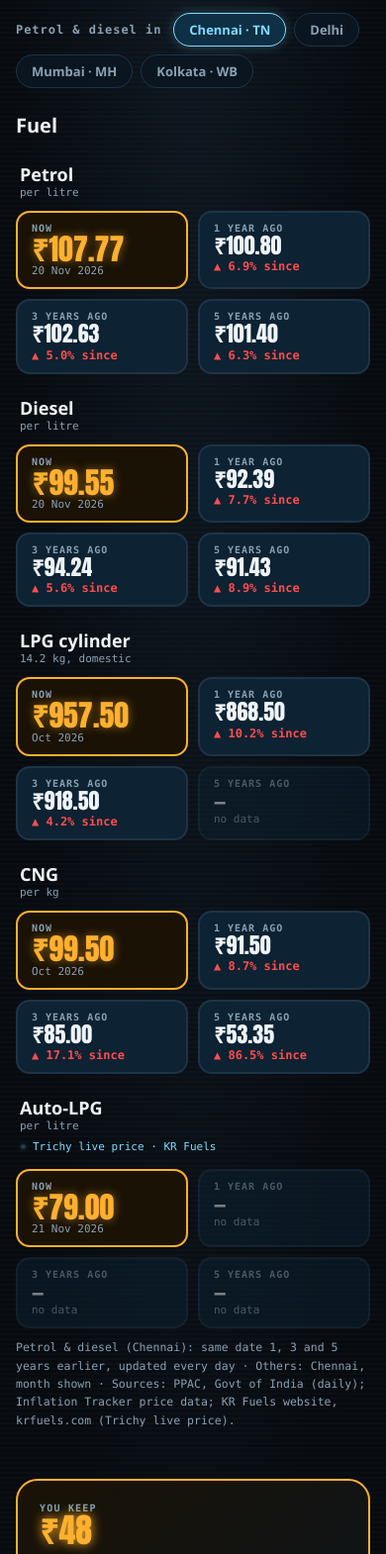
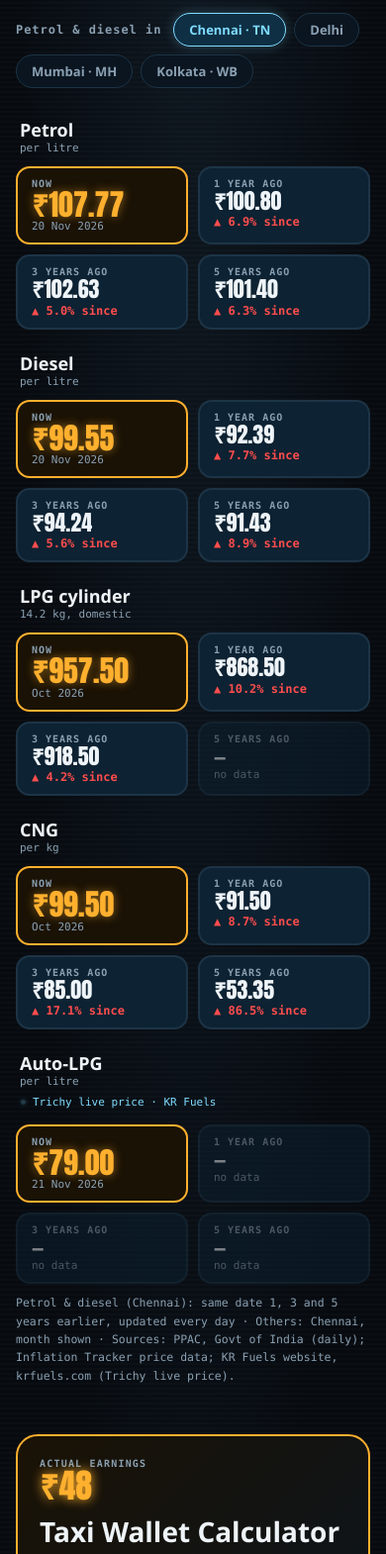
Before and after one commit to laxpdkt/laxpdkt.github.io, a plain HTML site: page index.html in a window 390 px wide. Shown: the part 5340-6910 px from the top of the page at 99% size. Drawn offline with Linux system fonts and the light colour scheme; a web font is replaced by a local one.

Commit message:
Calculator stamp moved left (no extra space; own line on phones); Money Corner sentence on one line; no 'Fuel' heading; calculator card says Actual earnings
Co-Authored-By: Claude Opus 5.5 <noreply@anthropic.com>

```diff
--- a/index.html
+++ b/index.html
@@ -139,7 +139,7 @@
   .mc .wrap { position: relative; z-index: 1; }
   .mc .eyebrow { color: var(--glow); font-family: var(--f-mono); }
   .mc h2 { color: var(--amber); font-size: clamp(30px, 4.5vw, 46px); font-weight: 800; }
-  .mc .lead { color: var(--hud-dim); max-width: 60ch; margin: 10px 0 24px; }
+  .mc .lead { color: var(--hud-dim); max-width: none; margin: 10px 0 24px; }
   /* price boards: one row per item, columns now / 1y / 3y / 5y */
   .board { display: grid; gap: 10px; }
   .board h3 { font: 700 20px var(--f-text); color: var(--hud-white); margin: 6px 0 2px; }
@@ -403,7 +403,7 @@
 
       <div class="tools">
         <a class="tool" href="calculator/index.html">
-          <div class="mini"><small data-i18n="tool.mini">YOU KEEP</small>₹48</div>
+          <div class="mini"><small data-i18n="tool.mini">ACTUAL EARNINGS</small>₹48</div>
           <h3 data-i18n="tool.h3">Taxi Wallet Calculator</h3>
           <p data-i18n="tool.p">Enter a ride: fare, empty pickup km, fuel. Watch the trip run on the map and see what the driver really keeps, per km and per hour. Or work out a full day, insurance included.</p>
           <span class="btn" data-i18n="tool.btn">Try it with your numbers</span>
@@ -538,7 +538,7 @@ window.TA_HOME = {
   'src.fuel': '{city} · பெட்ரோல் & டீசல்: 1, 3, 5 ஆண்டுகளுக்கு முந்தைய அதே தேதி, தினமும் புதுப்பிப்பு · மற்றவை: குறிப்பிட்ட மாதம் · ஆதாரம்: {sources}.',
   'src.metals': '{city} · {sources} · தகவலுக்காக மட்டும்; நிதி அல்லது முதலீட்டு ஆலோசனை அல்ல.',
   'tk.chg': '{a} ஒரு ஆண்டில் {p}%',
-  'tool.mini': 'கையில் மிச்சம்', 'tool.h3': 'டாக்ஸி வாலட் கால்குலேட்டர்',
+  'tool.mini': 'உண்மையான வருமானம்', 'tool.h3': 'டாக்ஸி வாலட் கால்குலேட்டர்',
   'tool.p': 'ஒரு சவாரியை உள்ளிடுங்கள்: கட்டணம், காலியாக ஓடிய பிக்கப் கி.மீ, எரிபொருள். வரைபடத்தில் பயணம் ஓடுவதைப் பாருங்கள், ஓட்டுநருக்கு உண்மையில் எவ்வளவு மிஞ்சுகிறது என்று கி.மீ-க்கும் மணிக்கும் பாருங்கள். அல்லது காப்பீடு உட்பட ஒரு முழு நாளைக் கணக்கிடுங்கள்.',
   'tool.btn': 'உங்கள் எண்களுடன் முயன்று பாருங்கள்',
   'soon.h3': 'சேனலில் விரைவில்',
@@ -619,7 +619,7 @@ window.TA_HOME = {
     const el = document.getElementById(id), list = (items || []).filter(usable);
     el.hidden = !list.length; el.innerHTML = '';
     if (!list.length) return list;
-    el.insertAdjacentHTML('beforeend', `<h3>${esc(title)}</h3><div class="prow headrow"><div></div><div>${T('col.now', 'Now')}</div><div>${T('col.1y', '1 year ago')}</div><div>${T('col.3y', '3 years ago')}</div><div>${T('col.5y', '5 years ago')}</div></div>`);
+    el.insertAdjacentHTML('beforeend', `${title ? `<h3>${esc(title)}</h3>` : ''}<div class="prow headrow"><div></div><div>${T('col.now', 'Now')}</div><div>${T('col.1y', '1 year ago')}</div><div>${T('col.3y', '3 years ago')}</div><div>${T('col.5y', '5 years ago')}</div></div>`);
     for (const it of list) {
       const now = num(it.now), past = [[T('col.1y', '1 year ago'), num(it.oneYear)], [T('col.3y', '3 years ago'), num(it.threeYears)], [T('col.5y', '5 years ago'), num(it.fiveYears)]];
       el.insertAdjacentHTML('beforeend',
@@ -647,7 +647,7 @@ window.TA_HOME = {
       : pick !== 'chennai' && !f.where ? { ...f, where: T('only.chennai', 'Chennai price') } : f));
     document.getElementById('board-title').textContent = T('board.title', '{city} price board', { city });
     document.querySelector('.livebadge').title = T('live.title', 'Petrol and diesel update every morning from PPAC, Govt of India');
-    const fuel = board('board-fuel', T('board.fuel', 'Fuel'), items);
+    const fuel = board('board-fuel', '', items);   // no 'Fuel' heading: the rows say petrol, diesel...
     const sources = [...new Set(fuel.map((f) => f.source).filter(Boolean))];
     document.getElementById('src-fuel').textContent = T('src.fuel2', 'Petrol & diesel ({city}): same date 1, 3 and 5 years earlier, updated every day · Others: Chennai, month shown · Sources: {sources}.', { city, sources: sources.join('; ') });
     const metals = board('board-metals', T('board.metals', 'Gold & silver'), p.metals);
```
Also changed, not shown: calculator/index.html (+4 -2 lines).
